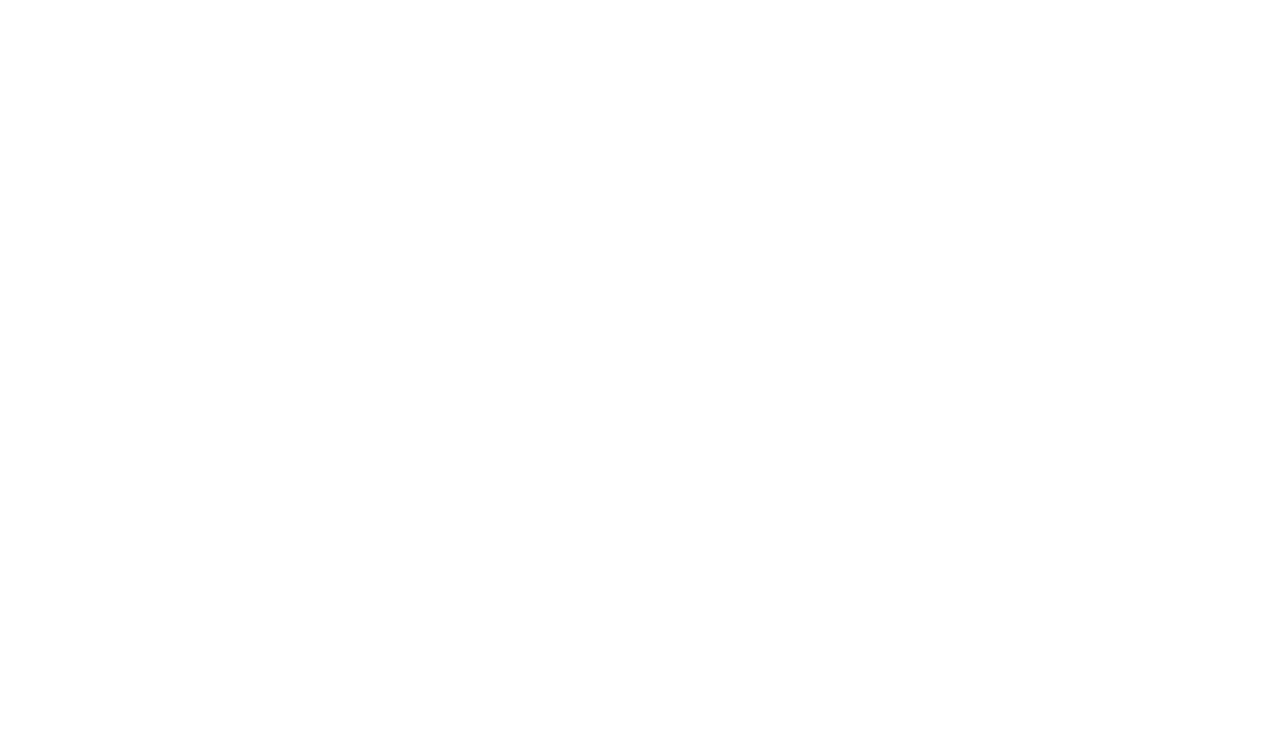
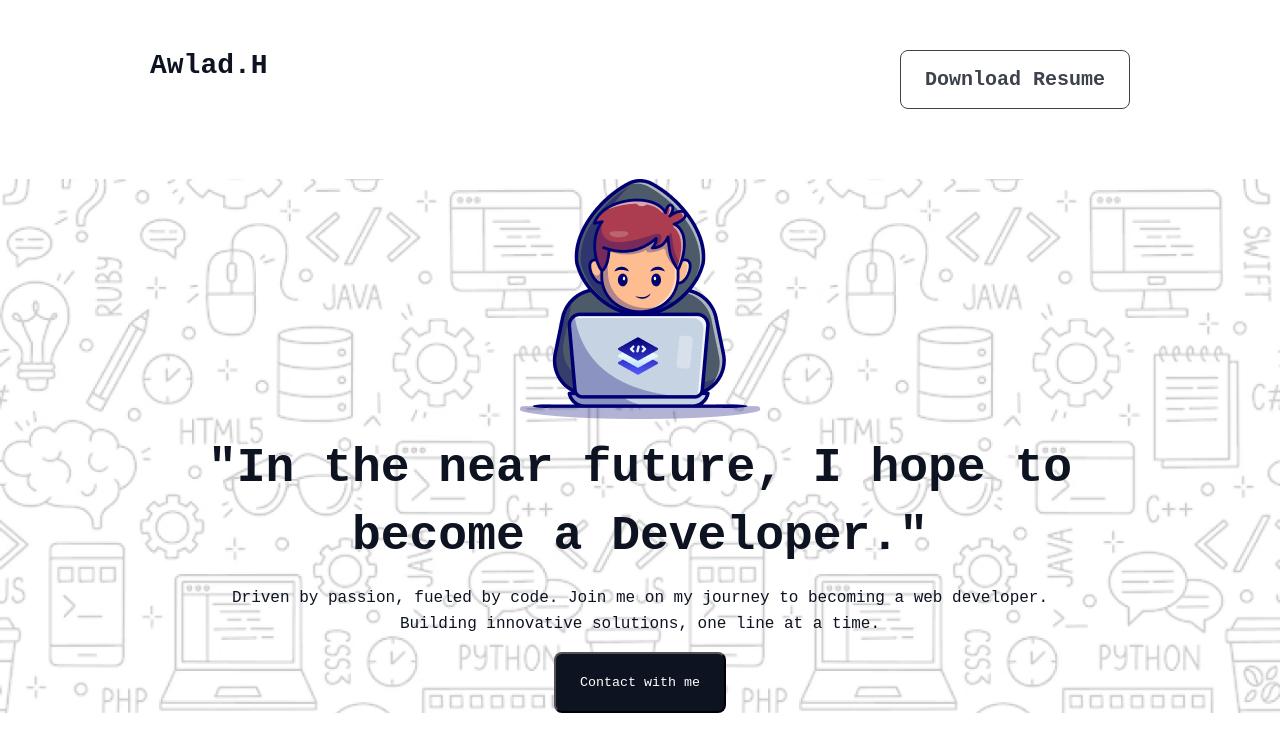
Before and after one commit to Mdmehedee13/first-assignment-reset-batch, a plain HTML site: page assets/developer.html in a window 1280 px wide. Drawn offline with Linux system fonts and the light colour scheme; a web font is replaced by a local one.

Commit message:
full header section added

```diff
--- /dev/null
+++ b/assets/developer.css
@@ -0,0 +1,86 @@
+
+@import url('https://fonts.googleapis.com/css2?family=Azeret+Mono:ital,wght@0,100..900;1,100..900&display=swap');
+
+*{
+    margin: 0;
+    padding: 0;
+    font-family: "Azeret Mono", monospace;
+}
+
+/* header nav start */
+nav{
+    display: flex;
+    justify-content: space-between;
+    margin-top: 50px;
+    margin-right: 150px;
+    margin-left: 150px;
+    margin-bottom: 50px;
+}
+
+nav h1{
+    color: rgb(13, 19, 33);
+    font-size: 28px;
+    font-weight: 800;
+}
+
+nav button{
+
+    color: rgb(13, 19, 33);
+    font-size: 20px;
+    font-weight: 600;
+    line-height: 23px;
+    text-align: center;
+    padding: 17px 24px 17px 24px;
+    border: 1px solid rgb(13, 19, 33);
+    border-radius: 8px;
+    opacity: 0.8;
+
+}
+
+/* header nav end */
+
+
+
+/* main header section start */
+
+.banner-section{
+    background-image: url(Hero-bg.png);
+    background-repeat: no-repeat;
+    background-position: center;
+    background-size: cover;
+    margin-top: 70px;
+    display: flex;
+    justify-content: center;
+    align-items: center;
+    flex-direction: column;
+    gap: 15px;
+    text-align: center;
+
+}
+
+.banner-section h1{
+    color: rgb(13, 19, 33);
+
+    font-size: 48px;
+    font-weight: 800;
+    line-height: 68px;
+    text-align: center;
+
+}
+
+.banner-section p{
+    color: rgb(13, 19, 33);
+    font-size: 16px;
+    font-weight: 400;
+    line-height: 26px;
+    text-align: center;
+}
+
+.banner-section button{
+    padding: 21px 24px 21px 24px;
+    border-radius: 8px;
+    color: white;
+    background: rgb(13, 19, 33);
+}
+
+/* main header section end */
--- a/assets/developer.html
+++ b/assets/developer.html
@@ -3,9 +3,31 @@
 <head>
     <meta charset="UTF-8">
     <meta name="viewport" content="width=device-width, initial-scale=1.0">
-    <title>Document</title>
+    <title>portfolio one</title>
+
+    <link rel="stylesheet" href="developer.css">
 </head>
 <body>
 
+    <header>
+
+        <nav>
+            <h1>Awlad.H</h1>
+
+            <button style="background-color: white; color: rgb(13, 19, 33);">Download Resume</button>
+        </nav>
+
+
+        <section class="banner-section">
+            <img src="Group.png" alt="">
+            <h1>"In the near future, I hope to <br> become a Developer."</h1>
+            <p>Driven by passion, fueled by code.
+                Join me on my journey to becoming a web developer.
+                <br>Building innovative solutions, one line at a time.</p>
+            <button>Contact with me</button>
+        </section>
+    </header>
+
+
 </body>
 </html>
```
